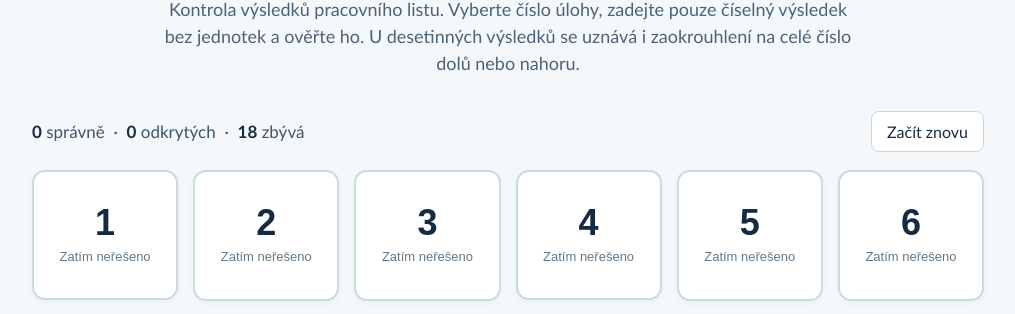
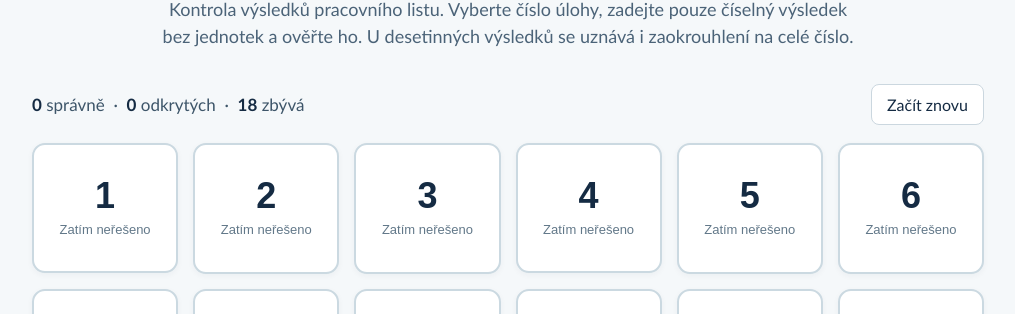
Before and after one commit to bohata-droid/kontrola_vysledku, a plain HTML site: page index.html in a window 1280 px wide. Shown: the part 104-418 px from the top of the page, without its empty margins (132-1147 px from the left). Drawn offline with Linux system fonts and the light colour scheme.

Commit message:
Update instructions in header of index.html
Removed mention of rounding in instructions.

```diff
--- a/index.html
+++ b/index.html
@@ -13,7 +13,7 @@ dialog{border:0;border-radius:17px;box-shadow:0 22px 80px #1b37465c;padding:0;wi
 </head>
 <body>
 <main>
-<header><h1>Povrch hranolů</h1><p>Kontrola výsledků pracovního listu. Vyberte číslo úlohy, zadejte pouze číselný výsledek bez jednotek a ověřte ho. U desetinných výsledků se uznává i zaokrouhlení na celé číslo dolů nebo nahoru.</p></header>
+<header><h1>Povrch hranolů</h1><p>Kontrola výsledků pracovního listu. Vyberte číslo úlohy, zadejte pouze číselný výsledek bez jednotek a ověřte ho. U desetinných výsledků se uznává i zaokrouhlení na celé číslo.</p></header>
 <div class="summary"><div class="counts" aria-live="polite" id="counts"></div><button class="reset" id="reset" type="button">Začít znovu</button></div>
 <div class="grid" id="grid"></div>
 <div class="legend"><span><i class="dot green"></i>Správná odpověď</span><span><i class="dot orange"></i>Nesprávná odpověď</span><span><i class="dot red"></i>Zobrazený výsledek</span></div>
```
